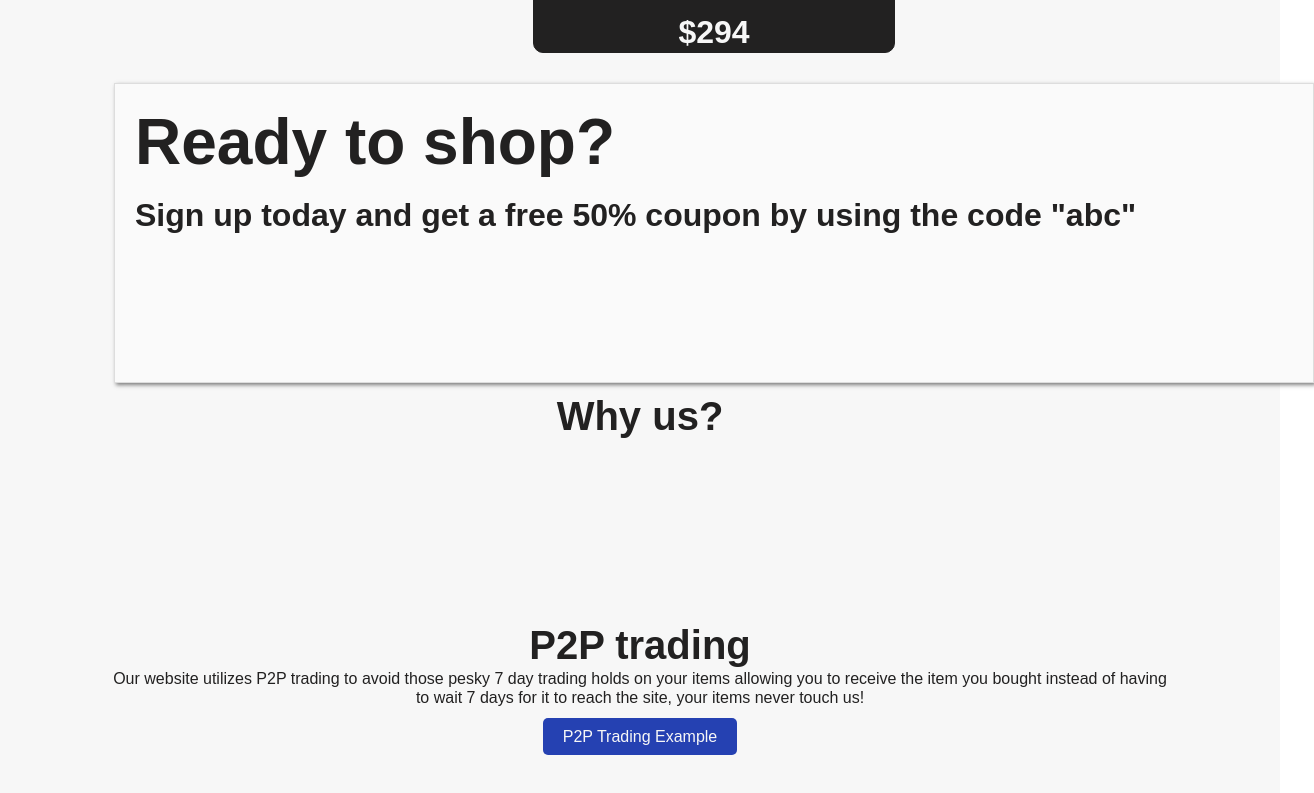
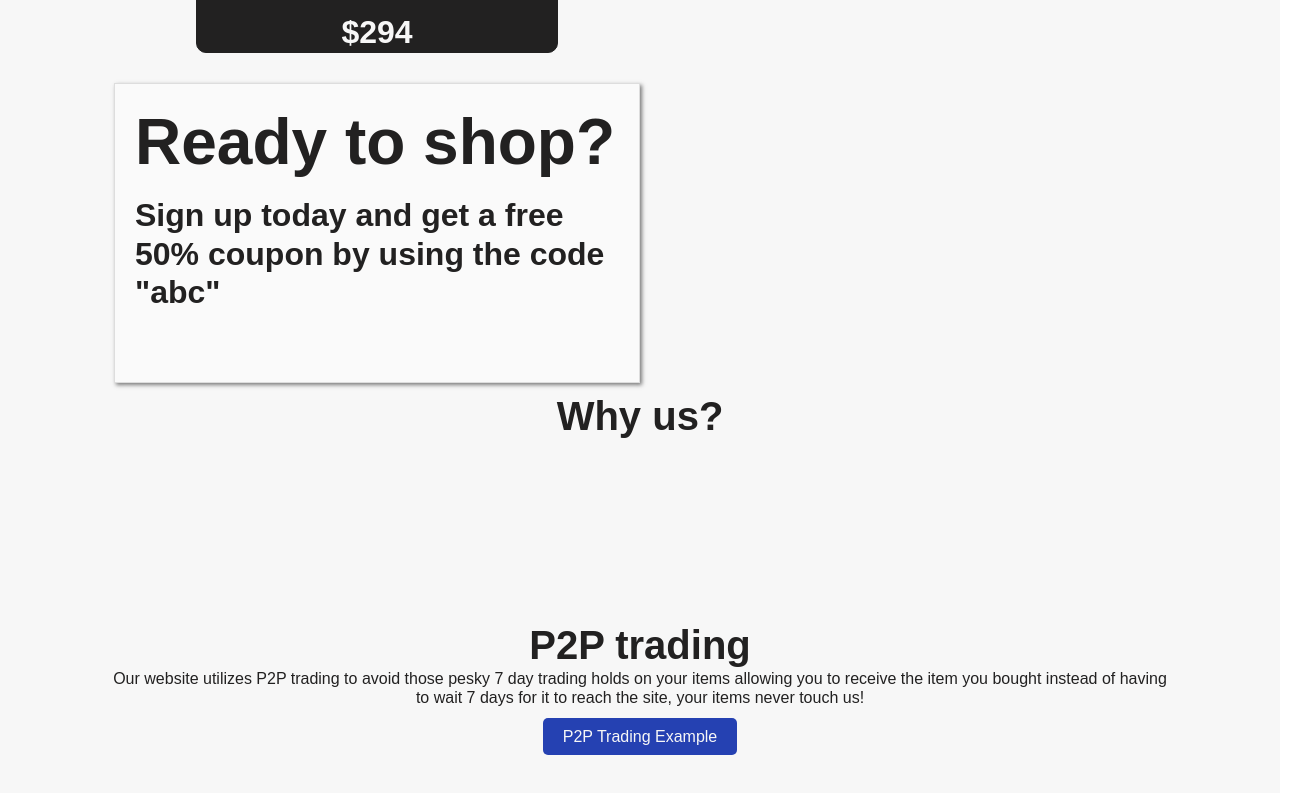
Before and after one commit to themangokid2/TK21_DinoKunic_sassida, a plain HTML site: page csgosite/index.html in a window 1280 px wide. Shown: the part 1198-1991 px from the top of the page, 1314 px wide, since content can reach past the window. Drawn offline with Linux system fonts and the light colour scheme.

Commit message:
adad
aaa

```diff
--- a/csgosite/styles/style.scss
+++ b/csgosite/styles/style.scss
@@ -183,16 +183,24 @@ html {
 
 .card {
   @include box-shadow(2px, 2px, 4px, rgba(0, 0, 0, 0.5));
-  width: 1200px;
-  height: 300px;
+  width: 100%; // full width on all devices
+  max-width: 1200px; // but won't exceed 1200px
+  height: auto; // adjust height automatically
   background-color: #fafafa;
   padding: 20px;
+}
+
+@media only screen and (min-width: 768px) { // when the viewport is 768px or larger
+  .card {
+    height: 300px; // fixed height for larger screens
+  }
 }
 
 .card-inherited {
   // inherit
   border: 1px solid #ddd;
 }
+
 
 @mixin flex-center {
   display: flex;
```
Also changed, not shown: csgosite/styles/style.css, 2 other files.
